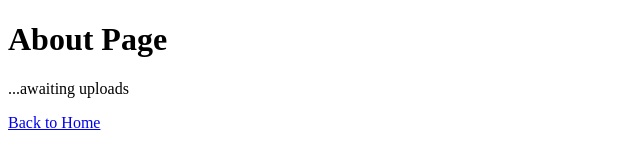
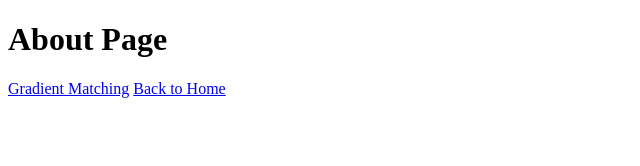
Before and after one commit to benclay292/benclay292.github.io, a plain HTML site: page gslupdates/updates.html in a window 1280 px wide. Shown: the whole page, without its empty margins (0-640 px from the left). Drawn offline with Linux system fonts and the light colour scheme.

Commit message:
Adding link to updates page

```diff
--- a/gslupdates/updates.html
+++ b/gslupdates/updates.html
@@ -6,7 +6,7 @@
 </head>
 <body>
   <h1>About Page</h1>
-  <p>...awaiting uploads</p>
+  <a href="../glsupdates/gradient_matching.html">Gradient Matching</a>
   <a href="../index.html">Back to Home</a>
 </body>
 </html>
```
